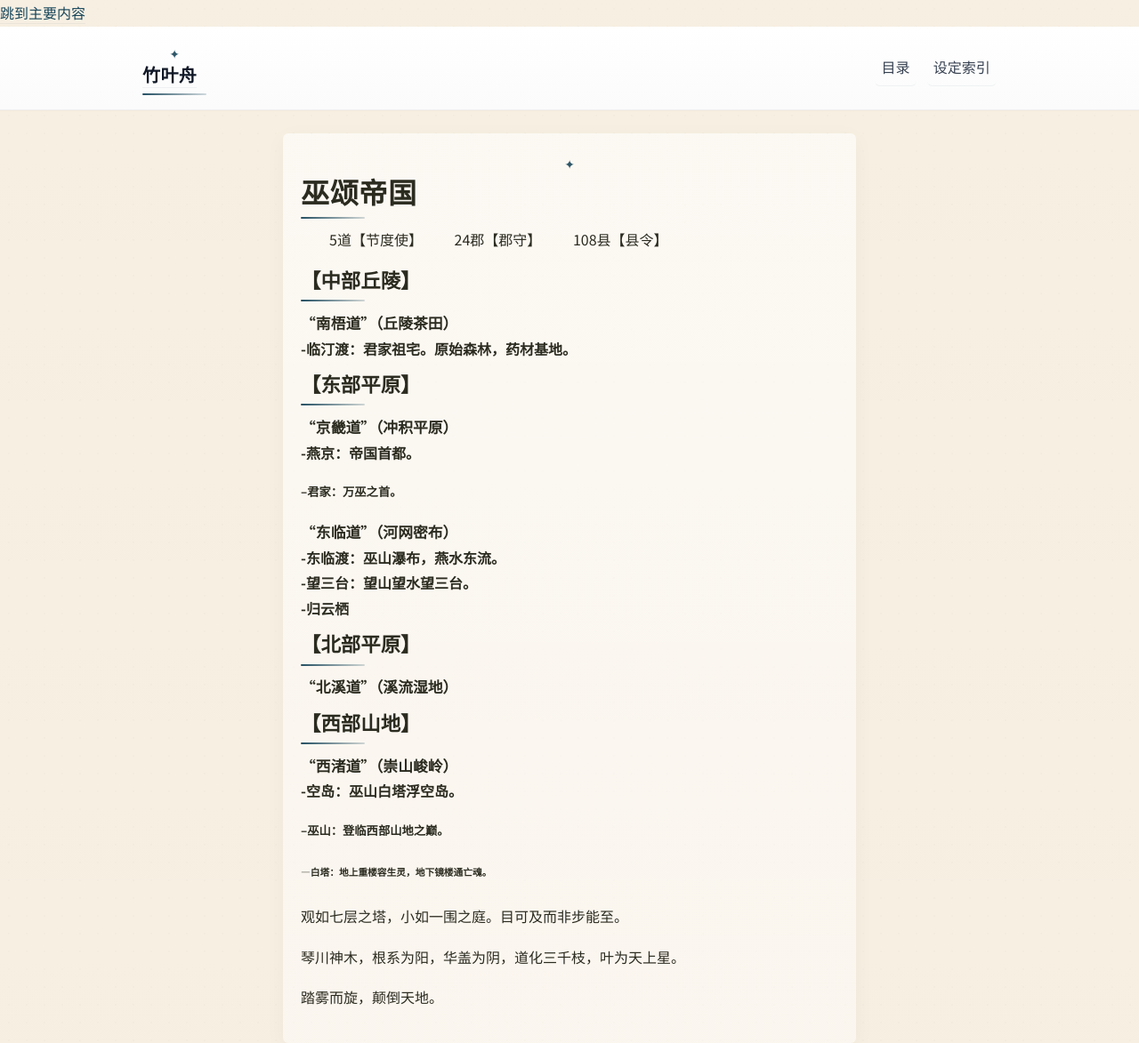
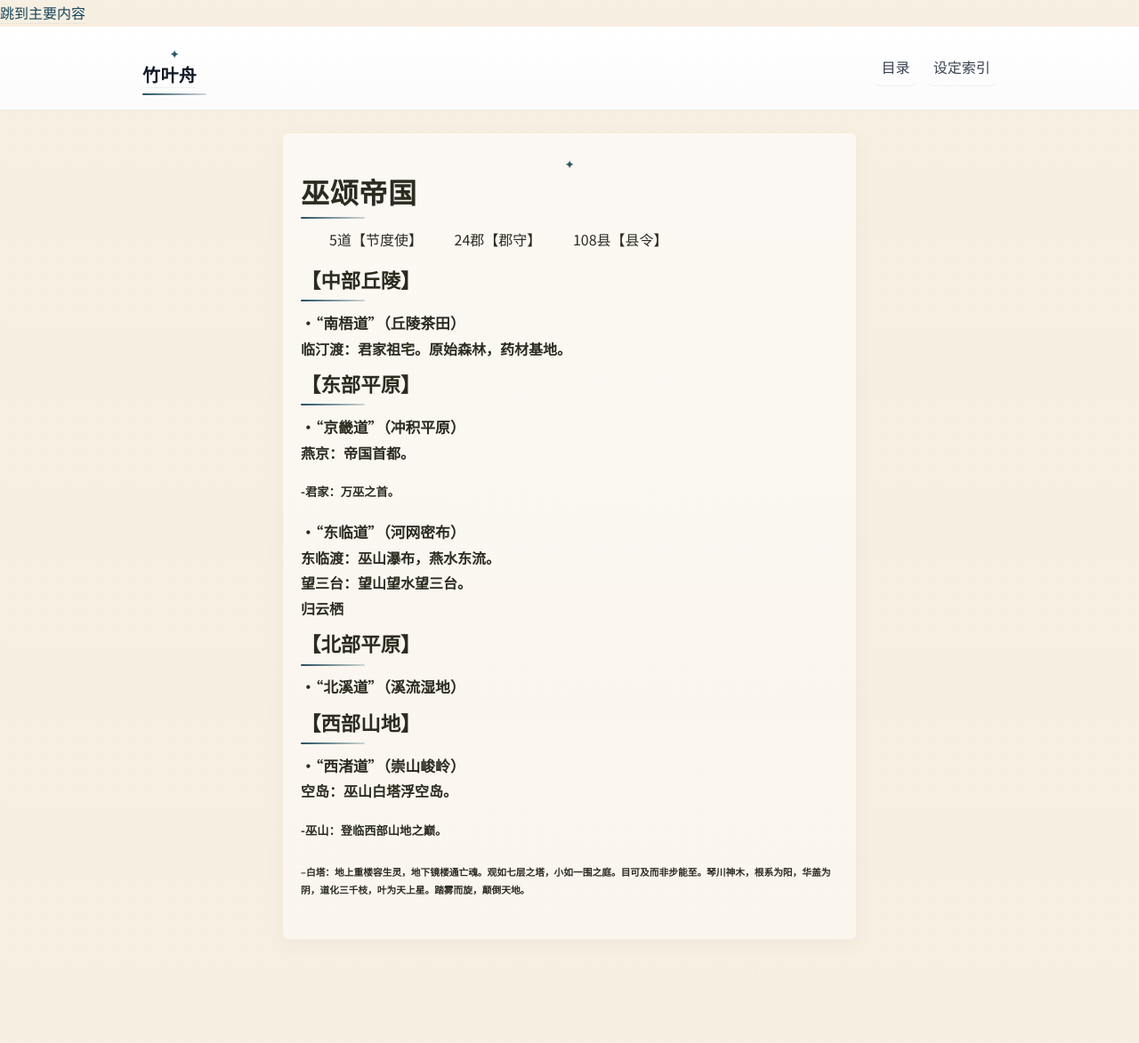
Before and after one commit to LotusSaverin/TheLeaf-BorneDream, a Jekyll site: the page built from worldmap.md, in a window 1280 px wide. Shown: the whole page at 89% size. Built offline with Jekyll 4.4.1, drawn with Linux system fonts in a browser that asks for light colours; some web fonts are replaced; our own code applies the rules of GitHub Pages for plain Markdown files; after the commit the page ends 1056 px from its top, so only the background shows below that.

Commit message:
Format section headers and clean up text

```diff
--- a/worldmap.md
+++ b/worldmap.md
@@ -7,49 +7,43 @@
 
 ## 【中部丘陵】
 
-### “南梧道”（丘陵茶田）
+### ·“南梧道”（丘陵茶田）
 
-#### -临汀渡：君家祖宅。原始森林，药材基地。
+#### 临汀渡：君家祖宅。原始森林，药材基地。
 
 
 
 ## 【东部平原】
 
-### “京畿道”（冲积平原）
+### ·“京畿道”（冲积平原）
 
-#### -燕京：帝国首都。
+#### 燕京：帝国首都。
 
-##### --君家：万巫之首。
+##### -君家：万巫之首。
 
 
-### “东临道”（河网密布）
+### ·“东临道”（河网密布）
 
-#### -东临渡：巫山瀑布，燕水东流。
+#### 东临渡：巫山瀑布，燕水东流。
 
-#### -望三台：望山望水望三台。
+#### 望三台：望山望水望三台。
 
-#### -归云栖
+#### 归云栖
 
 
 
 ## 【北部平原】
 
-### “北溪道”（溪流湿地）
+### ·“北溪道”（溪流湿地）
 
 
 
 ## 【西部山地】
 
-### “西渚道”（崇山峻岭）
+### ·“西渚道”（崇山峻岭）
 
-#### -空岛：巫山白塔浮空岛。
+#### 空岛：巫山白塔浮空岛。
 
-##### --巫山：登临西部山地之巅。
+##### -巫山：登临西部山地之巅。
 
-###### ---白塔：地上重楼容生灵，地下镜楼通亡魂。
-
-观如七层之塔，小如一围之庭。目可及而非步能至。
-
-琴川神木，根系为阳，华盖为阴，道化三千枝，叶为天上星。
-
-踏雾而旋，颠倒天地。
+###### --白塔：地上重楼容生灵，地下镜楼通亡魂。观如七层之塔，小如一围之庭。目可及而非步能至。琴川神木，根系为阳，华盖为阴，道化三千枝，叶为天上星。踏雾而旋，颠倒天地。
```
